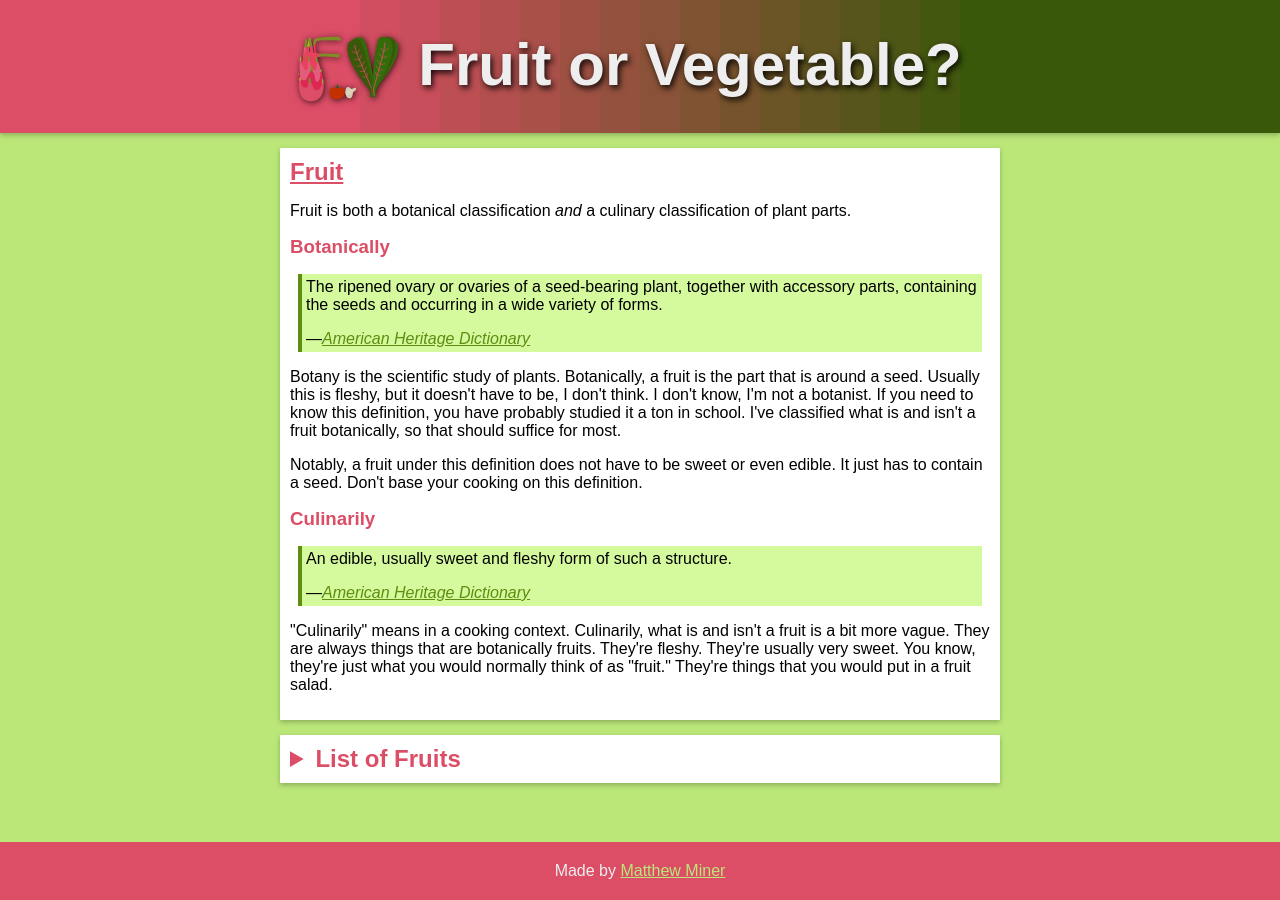
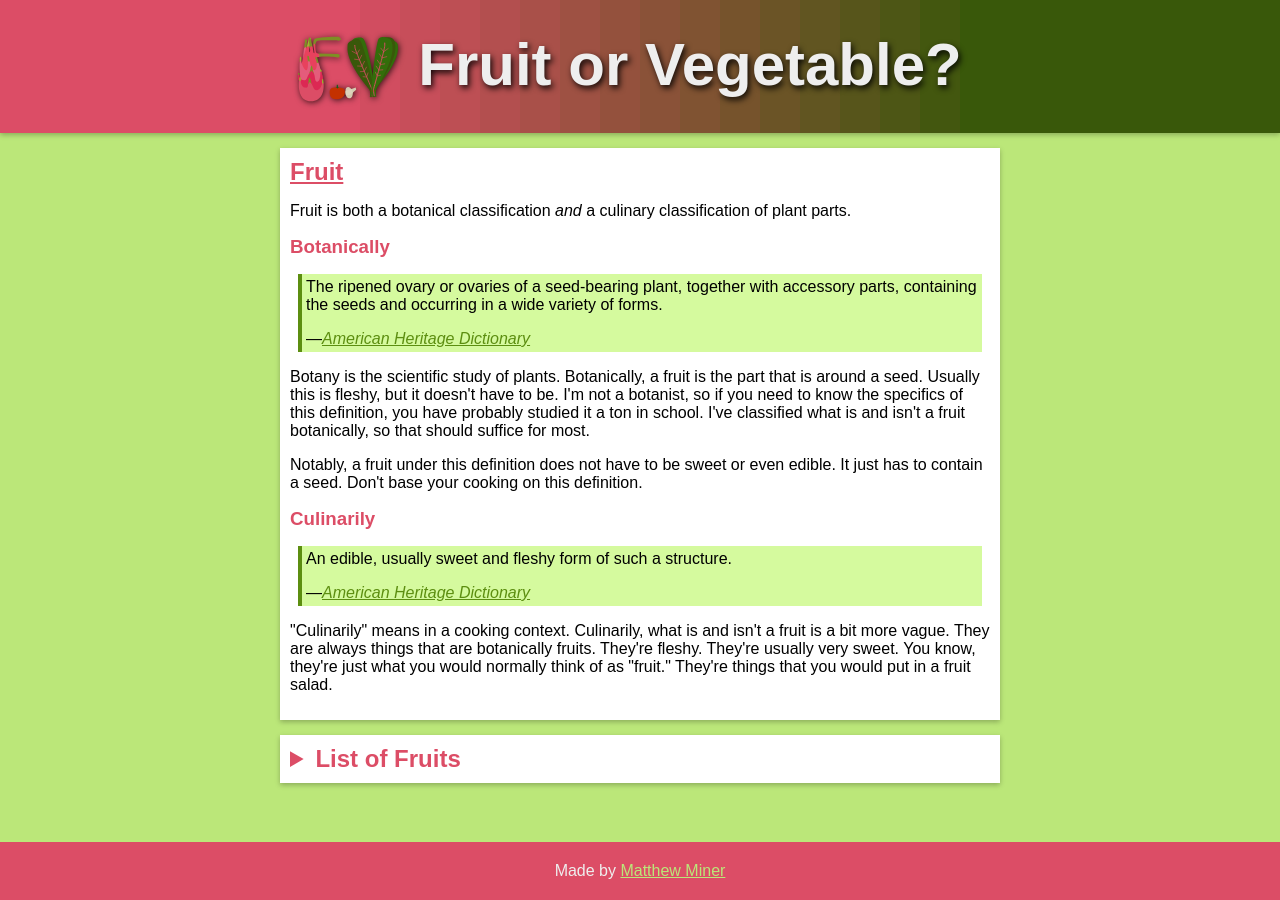
Before and after one commit to mminer237/fruitorvegetable, a Jekyll site: the page built from _types/fruit.html, in a window 1280 px wide. Built offline with Jekyll 4.4.1, drawn with Linux system fonts in a browser that asks for light colours.

Commit message:
I learned it doesn't have to be fleshy

```diff
--- a/_types/fruit.html
+++ b/_types/fruit.html
@@ -10,7 +10,7 @@ type: fruit
 	<p>The ripened ovary or ovaries of a seed-bearing plant, together with accessory parts, containing the seeds and occurring in a wide variety of forms.</p>
 	<div class="quote-signature"><a href="https://ahdictionary.com/word/search.html?q=fruit"><i>American Heritage Dictionary</i></a></div>
 </blockquote>
-<p>Botany is the scientific study of plants. Botanically, a fruit is the part that is around a seed. Usually this is fleshy, but it doesn't have to be, I don't think. I don't know, I'm not a botanist. If you need to know this definition, you have probably studied it a ton in school. I've classified what is and isn't a fruit botanically, so that should suffice for most.</p>
+<p>Botany is the scientific study of plants. Botanically, a fruit is the part that is around a seed. Usually this is fleshy, but it doesn't have to be. I'm not a botanist, so if you need to know the specifics of this definition, you have probably studied it a ton in school. I've classified what is and isn't a fruit botanically, so that should suffice for most.</p>
 <p>Notably, a fruit under this definition does not have to be sweet or even edible. It just has to contain a seed. Don't base your cooking on this definition.</p>
 <h3>Culinarily</h3>
 <blockquote cite="https://ahdictionary.com/word/search.html?q=fruit">
```
